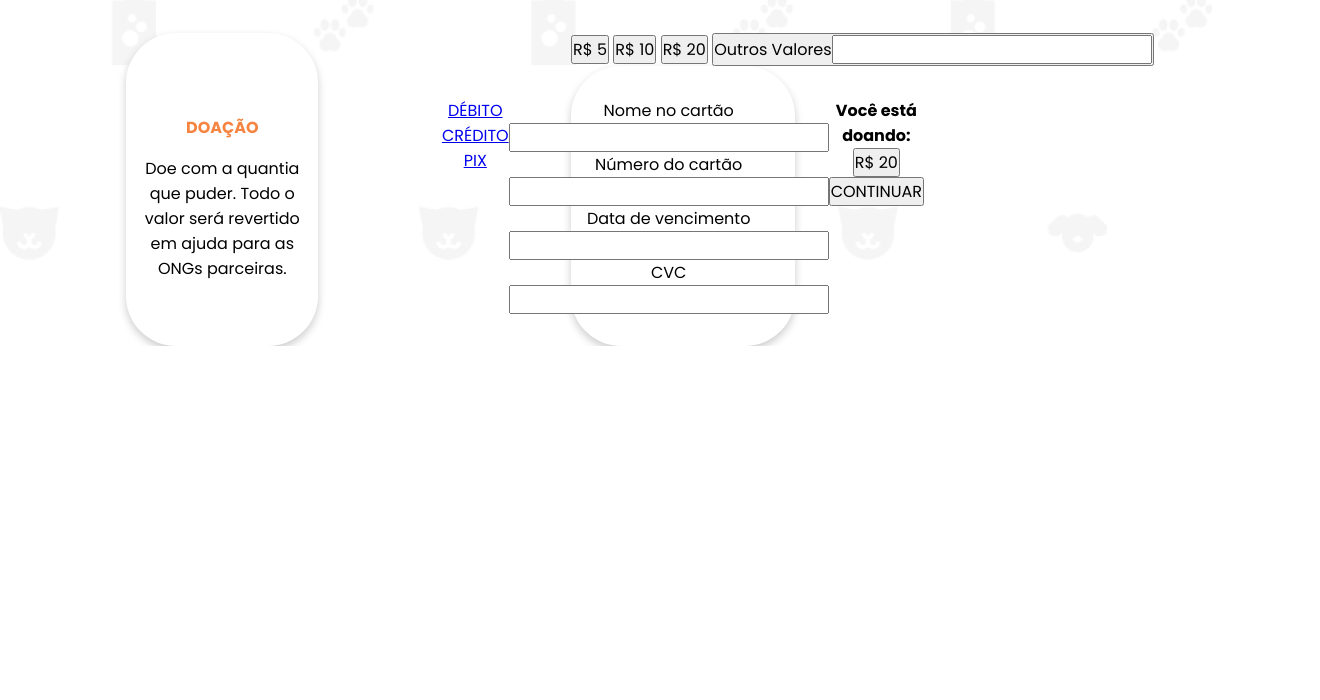
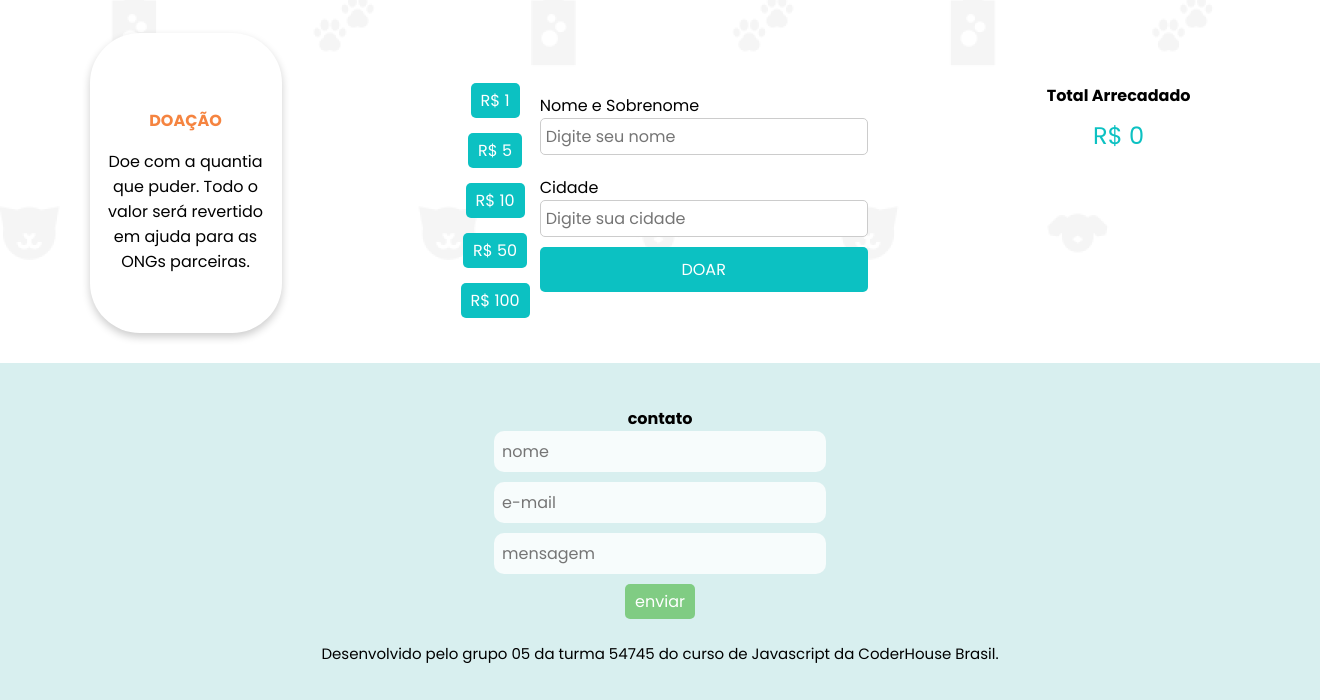
Before and after one commit to felipert2/Adopt_Projeto_Final_CH_JS, a plain HTML site: page index.html in a window 1280 px wide. Shown: the part 655-1355 px from the top of the page, 1320 px wide, since content can reach past the window. Before the commit the page ends 1001 px from the top, so only its background shows below. Drawn offline with Linux system fonts and the light colour scheme.

Commit message:
algumas correções nas paginas

```diff
--- a/Css/index.css
+++ b/Css/index.css
@@ -23,6 +23,7 @@
 
 body{
     background-image: url("../Assets/Rectangle10.png");
+    overflow-x: hidden;
 }
 
 .grid{
@@ -58,6 +59,7 @@ margin: 1em;
 .container_card_doacao_apadrinhar{
     display: flex;
     justify-content: space-around;
+    margin-bottom: 30px;
 }
 
 
@@ -89,21 +91,123 @@ color: var(--laranja);
 
 }
 
-.container_card_dados_cartao{
-background-color: var(--branco);
-	border-radius: 50px;
-	box-shadow: 0 4px 8px 0 rgba(0, 0, 0, 0.2);
-	padding: 2em;
-	margin: 1 ;
-	width: 10em;
-    height: 307;
-	display: flex;
-	flex-direction: column;
-	align-items: center;
-	justify-content: center;
-	text-align: center;
-}
-
 .posicionamento_dados_cartao{
     display: flex;
 }
+
+.container_doacao {
+    display: flex;
+    justify-content: space-around;
+    margin-top: 50px;
+  }
+
+  .opcoes_doacao {
+    display: flex;
+    flex-direction: column;
+    align-items: center;
+    margin-right: 10px;
+  }
+
+  .botao_doacao {
+    margin-bottom: 15px;
+    padding: 5px 10px;
+    background-color: var(--azul);
+    color: var(--branco);
+    border: none;
+    border-radius: 5px;
+    cursor: pointer;
+  }
+
+  .botao_doacao:hover {
+    background-color: var(--laranja);
+  }
+
+  .dados_doacao {
+    display: flex;
+    flex-direction: column;
+  }
+
+  .dados_doacao label {
+    margin-top: 10px;
+  }
+
+  .dados_doacao input {
+    margin-bottom: 10px;
+    padding: 5px;
+    border-radius: 5px;
+    border: 1px solid #ccc;
+  }
+
+  #btnDoar {
+    padding: 10px;
+    background-color: var(--azul);
+    color: var(--branco);
+    border: none;
+    border-radius: 5px;
+    cursor: pointer;
+  }
+
+  #btnDoar:hover {
+    background-color: var(--laranja);
+  }
+
+  .erro-campos {
+    margin-top: 10px;
+  }
+
+  .total_doacoes {
+    margin-top: 50px;
+    text-align: center;
+  }
+
+  .total_doacoes h3 {
+    margin-bottom: 10px;
+  }
+
+  #totalArrecadado {
+    font-size: 24px;
+    color: var(--azul);
+  }
+
+  .botao_doacao.selecionado {
+    background-color: #F58440;
+    color: white;
+}
+
+
+  .footer {
+    position: relative;
+    bottom: 0;
+    text-align: center;
+    width: 100%;
+    background-color: #D8EFEF;
+    padding: 20px;
+  }
+
+  .contatoFooter {
+    padding: 15px;
+    margin-top: 8px;
+    font-size: 15px;
+  }
+
+  .contatoFooter input[type="name"],
+  .contatoFooter input[type="text"] {
+    margin-bottom: 10px;
+    padding: 8px;
+    border-radius: 10px;
+    border: none;
+    background-color: rgba(255, 255, 255, 0.8);
+  }
+
+  .contatoFooter input[type="submit"] {
+    background-color: #80cc83;
+    color: white;
+    padding: 5px 10px;
+    border: none;
+    border-radius: 5px;
+    cursor: pointer;
+  }
+
+  .contatoFooter input[type="submit"]:hover {
+    background-color: #45a049;
+  }
--- a/Pages/Apadrinhar/apadrinhar.css
+++ b/Pages/Apadrinhar/apadrinhar.css
@@ -373,3 +373,40 @@ margin-top: 50px;
   font-size: 28px;
   font-weight: bold;
 }
+
+.footer {
+  position: relative;
+  bottom: 0;
+  text-align: center;
+  width: 100%;
+  background-color: #D8EFEF;
+  padding: 20px;
+}
+
+.contatoFooter {
+  padding: 15px;
+  margin-top: 8px;
+  font-size: 15px;
+}
+
+.contatoFooter input[type="name"],
+.contatoFooter input[type="text"] {
+  margin-bottom: 10px;
+  padding: 8px;
+  border-radius: 10px;
+  border: none;
+  background-color: rgba(255, 255, 255, 0.8);
+}
+
+.contatoFooter input[type="submit"] {
+  background-color: #80cc83;
+  color: white;
+  padding: 5px 10px;
+  border: none;
+  border-radius: 5px;
+  cursor: pointer;
+}
+
+.contatoFooter input[type="submit"]:hover {
+  background-color: #45a049;
+}
--- a/index.html
+++ b/index.html
@@ -1,34 +1,25 @@
 <!DOCTYPE html>
 <html lang="pt-BR">
+
 <head>
   <meta charset="UTF-8" />
   <meta name="viewport" content="width=device-width, initial-scale=1.0" />
   <link rel="stylesheet" href="./Css/index.css" />
   <title>Home</title>
 </head>
+
 <body>
   <div class="grid">
     <header class="cabecalho">
       <div class="header_superior">
         <div class="imagem__cabecalho">
           <a href="./index.html">
-              <img
-                class="logo"
-                src="./Assets/logo 1.svg"
-                alt="logo Adopt"
-              /> </a
-            ><!--logo-->
+            <img class="logo" src="./Assets/logo 1.svg" alt="logo Adopt" /> </a><!--logo-->
         </div>
         <div class="links_header_container">
           <a class="links__header" href="./index.html">Home</a>
-            <a
-              class="links__header"
-              href="./Pages/Instituições/intituicoes.html"
-              >Instituições</a
-            >
-            <a class="links__header" href="./Pages/Apadrinhar/apadrinhar.html"
-              >Apadrinhar</a
-            >
+          <a class="links__header" href="./Pages/Instituições/intituicoes.html">Instituições</a>
+          <a class="links__header" href="./Pages/Apadrinhar/apadrinhar.html">Apadrinhar</a>
         </div>
       </div>
       <h1 class="header_title">sua ajuda faz a diferença</h1>
@@ -67,60 +58,55 @@
             para as ONGs parceiras.
           </p>
         </div>
-          <!-- botões do formulario -->
-         <div>
-          <div class="doacao_apadrinhar">
-            <button class="botao_doacao_apadrinhar">R$ 5</button>
-            <button class="botao_doacao_apadrinhar">R$ 10</button>
-            <button class="botao_doacao_apadrinhar">R$ 20</button>
-            <button class="botao_doacao_apadrinhar">
-              Outros Valores<input type="text" />
-            </button>
+
+        <div class="container_doacao">
+          <div class="opcoes_doacao">
+            <button class="botao_doacao" data-valor="1">R$ 1</button>
+            <button class="botao_doacao" data-valor="5">R$ 5</button>
+            <button class="botao_doacao" data-valor="10">R$ 10</button>
+            <button class="botao_doacao" data-valor="50">R$ 50</button>
+            <button class="botao_doacao" data-valor="100">R$ 100</button>
           </div>
-          <div class="container_card_dados_cartao">
-          <!-- Fechamento botões formualrio -->
-          <!-- Inicio formulario -->
-          <div class="container_dados_cartao">
-            <div class="posicionamento_dados_cartao">
-            <div class="links_car_doacao">
-              <a href="*">DÉBITO</a>
-              <a href="*">CRÉDITO</a>
-              <a href="*">PIX</a>
-            </div>
-            <div class="dados_cartao_card_doacao_apadrinhar">
-              <label for="Nome-no-cartao">Nome no cartão</label>
-              <input type="text" name="Nome-no-cartao" id="Nome-no-cartao"/>
-
-              <label for="Numero-no-cartao">Número do cartão
-                <input type="text" name="Numero-no-cartao" id="Numero-no-cartao"/>
-              </label>
-
-              <label for="Data-de-vencimento"
-                >Data de vencimento
-                <input type="text" name="Data-de-vencimento" id="Data-de-vencimento"/>
-              </label>
-              <label for="CVC">CVC
-                <input type="text" name="CVC" id="CVC"/>
-              </label>
-            </div><!--dados_cartao_card_doacao_apadrinhar-->
-
-<div class="voce_esta_doando">
-  <h3>Você está doando:</h3>
-  <button class="botao_doacao_apadrinhar">R$ 20</button>
-  <button>CONTINUAR</button>
+          <div class="dados_doacao">
+            <label for="nome">Nome e Sobrenome</label>
+            <input type="text" id="nome" placeholder="Digite seu nome" required>
+            <p id="erro-nome" class="erro-campos" style="color: red; display: none;"></p>
+            <label for="cidade">Cidade</label>
+            <input type="text" id="cidade" placeholder="Digite sua cidade" required>
+            <p id="erro-cidade" class="erro-campos" style="color: red; display: none;"></p>
+            <button id="btnDoar">DOAR</button>
+            <p id="erro-total" class="erro-campos" style="color: red; display: none;">Preencha todos os
+              campos.</p>
           </div>
         </div>
+
+        <div class="total_doacoes">
+          <h3>Total Arrecadado</h3>
+          <p id="totalArrecadado">R$ 0</p>
         </div>
-</div><!--fechamnto voce esta doando-->
 
-          </div><!--fechamnto do formulario-->
-        </div><!-- container_card_doacao_apadrinhar -->
+      </div>
     </section>
 
-      <section class="depoimentos"></section>
+  </div>
+  <footer class="footer">
+    <div class="contatoFooter">
+      <h3>contato</h3>
+      <label for="inputNome"></label>
+      <input type="name" id="" name="inputNome" placeholder="nome" /> <br />
+      <label for="inputEmail"></label>
+      <input type="text" id="" name="inputNumero" placeholder="e-mail" />
+      <br />
+      <label for="inputMensagem"></label>
+      <input type="text" id="" name="inputData" placeholder="mensagem" />
+      <br />
+      <input type="submit" value="enviar" /> <br />
+      <br>
+      Desenvolvido pelo grupo 05 da turma 54745 do curso de Javascript da
+      CoderHouse Brasil.
+    </div>
+  </footer>
+  <script src="./Scripts/index.js"></script>
+</body>
 
-      <footer class="rodape"></footer>
-    </div>
-    <!-- Final Grid -->
-  </body>
 </html>
```
Also changed, not shown: Pages/Apadrinhar/apadrinhar.html (+31 -4 lines), Pages/Apadrinhar/apadrinhar.js (+4 -19 lines), Scripts/index.js (+54 -49 lines). Lines whose indentation alone changed are shown as unchanged.
